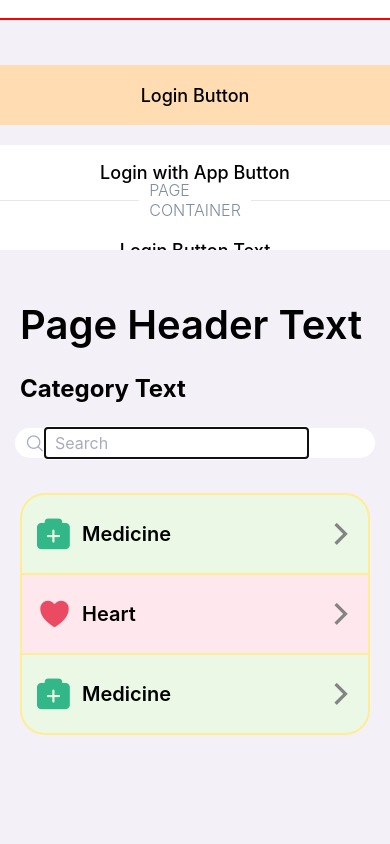
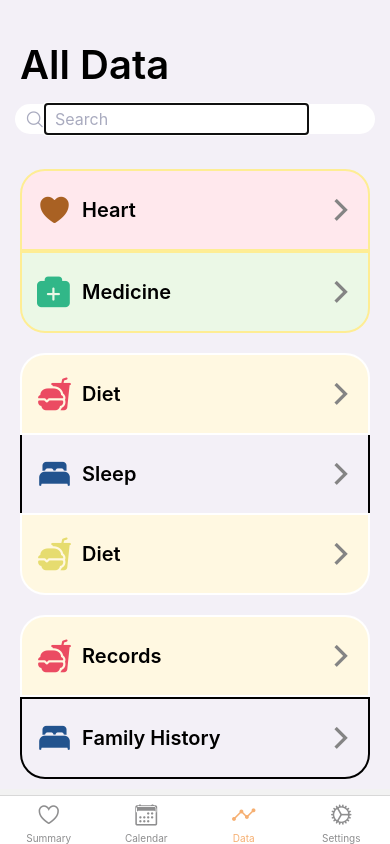
Before and after one commit to RahikHealm/HealmPrototype, a React Native app in the folder frontend/healm-app/: screen /Data in a window 390 px wide. Built offline with nearby package versions, Linux system fonts and the light colour scheme.

Commit message:
Category Section WIP

```diff
--- a/frontend/healm-app/App.tsx
+++ b/frontend/healm-app/App.tsx
@@ -16,8 +16,8 @@ import DesignPage from './src/styles/DesignPage';
 
 export default function App() {
   return (
-    // <Navigator/>
-    <DesignPage/>
+    <Navigator/>
+    // <DesignPage/>
   );
 }
 
--- a/frontend/healm-app/src/components/category_selectors.tsx
+++ b/frontend/healm-app/src/components/category_selectors.tsx
@@ -4,7 +4,6 @@ import { Ionicons } from "@expo/vector-icons";
 import { StyleSheet, TextInput, View, Text, ViewStyle } from "react-native";
 
 interface CategoryGroup {
-  borderColor: string;
   children: CategoryChild | CategoryChild[];
 }
 
@@ -18,7 +17,7 @@ interface CategoryChild {
   isBottom?: boolean;
 }
 
-const CategoryGroup: React.FC<CategoryGroup> = ({ borderColor, children }) => {
+const CategoryGroup: React.FC<CategoryGroup> = ({ children }) => {
   const childElements = Array.isArray(children) ? children : [children];
 
   return (
--- a/frontend/healm-app/src/pages/main_pages/Data_Page.tsx
+++ b/frontend/healm-app/src/pages/main_pages/Data_Page.tsx
@@ -1,23 +1,97 @@
-import { Text, View, Image, Pressable } from "react-native";
+import { Text, View, Image, Pressable, ScrollView } from "react-native";
 import React from "react";
 import { Ionicons } from "@expo/vector-icons";
 import { styles } from "../../styles/styles";
 import SearchBar from "../../components/search_bar";
+import {
+  CategoryChild,
+  CategoryGroup,
+} from "../../components/category_selectors";
 
 interface DataPage {}
 
 const DataPage: React.FC<DataPage> = () => {
   const [search, setSearch] = React.useState("");
 
+  const group1: CategoryChild[] = [
+    {
+      text: "Heart",
+      bgColor: "#FFE8ED",
+      iconColor: "#A96123",
+      icon: "heart",
+      borderColor: "#FEED94",
+    },
+    {
+      text: "Medicine",
+      bgColor: "#EBF8E6",
+      iconColor: "#31b788",
+      icon: "medkit",
+      borderColor: "#FEED94",
+    },
+  ];
+
+  // NEED DIFF ICON PACK; NO OTHER FOOD ICON AVALIABLE; CANT HAVE FAST FOOD FOR DIET ICON
+  const group2: CategoryChild[] = [
+    {
+      text: "Diet",
+      bgColor: "#FFF8E1",
+      iconColor: "#EB4B62",
+      icon: "fast-food",
+      borderColor: "#FFFFFF",
+    },
+    {
+      text: "Sleep",
+      bgColor: "##E8F4FF",
+      iconColor: "#22538E",
+      icon: "bed",
+      borderColor: "#FFFFFFF",
+    },
+    {
+      text: "Diet",
+      bgColor: "#FFF8E1",
+      iconColor: "#E6DC6F",
+      icon: "fast-food",
+      borderColor: "#FFFFFF",
+    },
+  ];
+
+  const group3: CategoryChild[] = [
+    {
+      text: "Records",
+      bgColor: "#FFF8E1",
+      iconColor: "#EB4B62",
+      icon: "fast-food",
+      borderColor: "#FFFFFF",
+    },
+    {
+      text: "Family History",
+      bgColor: "##E8F4FF",
+      iconColor: "#22538E",
+      icon: "bed",
+      borderColor: "#FFFFFFF",
+    },
+  ];
+
   return (
+    <ScrollView>
     <View style={styles.page_container}>
       <View style={styles.header_row}>
         <Text style={styles.page_header}>{"All Data"}</Text>
       </View>
-      <View>
-        <SearchBar setSearch={setSearch} search={search}/>
+      <View style={styles.elementContainer}>
+        <SearchBar setSearch={setSearch} search={search} />
+      </View>
+      <View style={styles.elementContainer}>
+        <CategoryGroup children={group1} />
+      </View>
+      <View style={styles.elementContainer}>
+        <CategoryGroup children={group2} />
+      </View>
+      <View style={styles.elementContainer}>
+        <CategoryGroup children={group3} />
       </View>
     </View>
+    </ScrollView>
   );
 };
 
--- a/frontend/healm-app/src/styles/DesignPage.tsx
+++ b/frontend/healm-app/src/styles/DesignPage.tsx
@@ -152,7 +152,7 @@ const DesignPage: React.FC = () => {
         </View>
 
         <View style={styles.elementContainer}>
-          <CategoryGroup borderColor="red" children={categoryChildren}/>
+          <CategoryGroup children={categoryChildren}/>
         </View>
 
 
```
